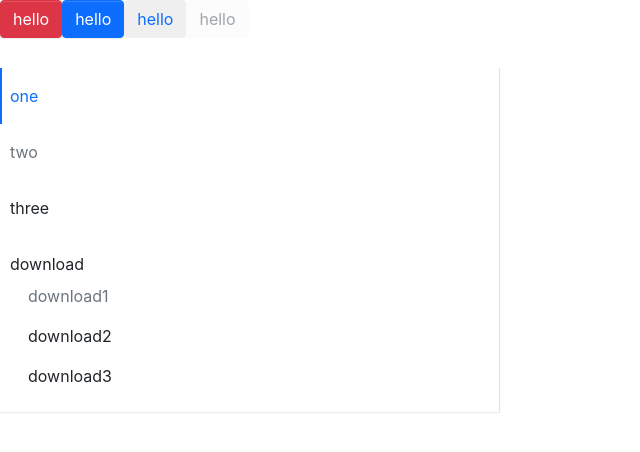
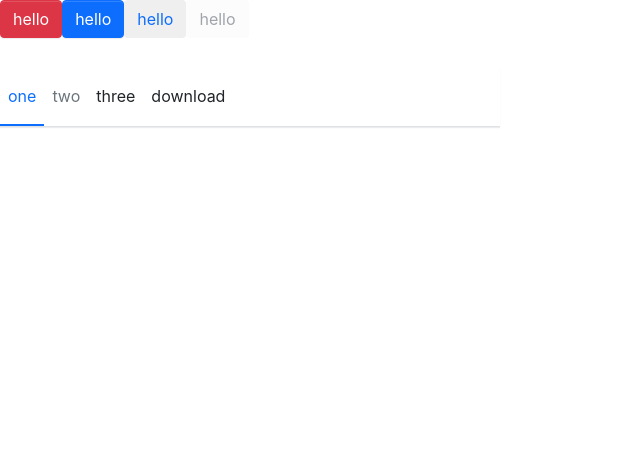
Before and after one commit to JavonLuo/vship, a React (Create React App) app: page / in a window 1280 px wide. Shown: the top 452 px of the page, without its empty margins (0-640 px from the left). Built offline with nearby package versions, Linux system fonts and the light colour scheme.

Commit message:
修复menu组件下拉框闪动bug

```diff
--- a/src/App.tsx
+++ b/src/App.tsx
@@ -20,7 +20,7 @@ function App() {
         hello
      </Button>
      <div style={{width:500}}>
-      <Menu mode={'vertical'} onSelect={(e)=>{alert(e)}} defaultOpenSubMenus={['3']}>
+      <Menu mode={'horizontal'} onSelect={(e)=>{alert(e)}} defaultOpenSubMenus={['3']}>
         <MenuItem>
           one
        </MenuItem>
--- a/src/components/Menu/subMenu.tsx
+++ b/src/components/Menu/subMenu.tsx
@@ -2,7 +2,6 @@ import React, { useContext, useState } from 'react'
 import classNames from 'classnames'
 import { MenuContext } from './menu'
 import { MenuItemProps } from './menuItem'
-import { clearInterval } from 'timers'
 
 export interface SubMenuProps {
     index?: string;
@@ -40,21 +39,15 @@ const SubMenu: React.FC<SubMenuProps> = ({index, title, className, children}) =>
     }
     let timer: any
     const handleMouse = (e: React.MouseEvent, toggle: boolean) => {
+        clearTimeout(timer)
         e.preventDefault()
-        clearTimeout(timer)
-        setTimeout(() => {
+        timer = setTimeout(() => {
             setMenuOpen(toggle)
-        }, 200)
-        // if(context.onSelect && (typeof index === 'string')){
-        //     context.onSelect(index)
-        // }
+        }, 250)
     }
     const handleClick = (e: React.MouseEvent) => {
         e.preventDefault()
         setMenuOpen(!menuOpen)
-        // if(context.onSelect && (typeof index === 'string')){
-        //     context.onSelect(index)
-        // }
     }
     const clickEvents = context.mode === 'vertical' ? { onClick: handleClick } : {}
     const hoverEvents = context.mode !== 'vertical' ? {
```
